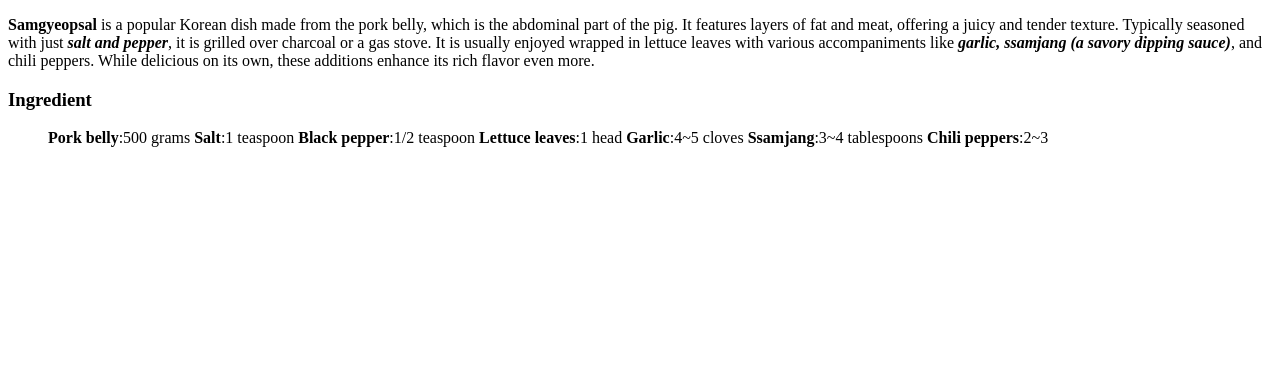
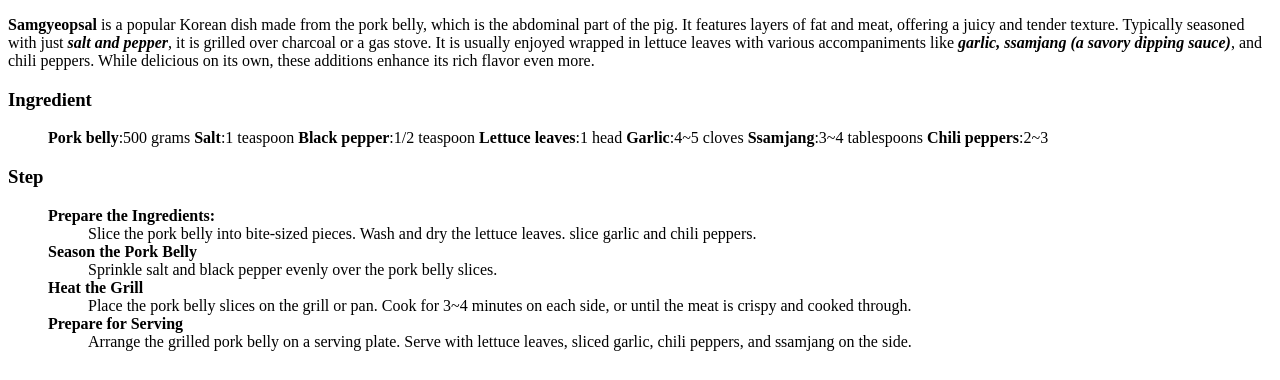
Before and after one commit to Nomad-Hy/odin-recipes, a plain HTML site: page recipes/grilled-porkbelly.html in a window 1280 px wide. Shown: the part 420-800 px from the top of the page. Drawn offline with Linux system fonts and the light colour scheme.

Commit message:
Add How to cook the Grilled porkbelly
I explained a step by step guide for cooking

Using the unordered list tag and ordered list tag for coding this

```diff
--- a/recipes/grilled-porkbelly.html
+++ b/recipes/grilled-porkbelly.html
@@ -36,5 +36,60 @@
                 <strong>Chili peppers</strong>:2~3
             </list>
         </ul></p>
+        <p><h3>Step</h3></p>
+        <p>
+            <ol>
+                <list>
+                    <strong>Prepare the Ingredients:</strong>
+                    <ul>
+                        <list>
+                            Slice the pork belly into bite-sized pieces.
+                        </list>
+                        <list>
+                            Wash and dry the lettuce leaves.
+                        </list>
+                        <list>
+                            slice garlic and chili peppers.
+                        </list>
+                    </ul>
+                </list>
+                <list>
+                    <strong>Season the Pork Belly</strong>
+                    <ul>
+                        <list>
+                            Sprinkle salt and black pepper evenly over the pork belly slices.
+                        </list>
+                    </ul>
+                </list>
+                <list>
+                    <strong>
+                        Heat the Grill
+                    </strong>
+                    <ul>
+                        <list>
+                            Place the pork belly slices on the grill or pan.
+                        </list>
+                        <list>
+                            Cook for 3~4 minutes on each side, or until the meat is crispy and cooked through.
+                        </list>
+                    </ul>
+                </list>
+                <list>
+                    <strong>
+                        Prepare for Serving
+                    </strong>
+                    <ul>
+                        <list>
+                            Arrange the grilled pork belly on a serving plate.
+                        </list>
+                        <list>
+                            Serve with lettuce leaves, sliced garlic, chili peppers, and ssamjang on the side.
+                        </list>
+                    </ul>
+                </list>
+
+
+            </ol>
+        </p>
     </body>
 </html>
```
